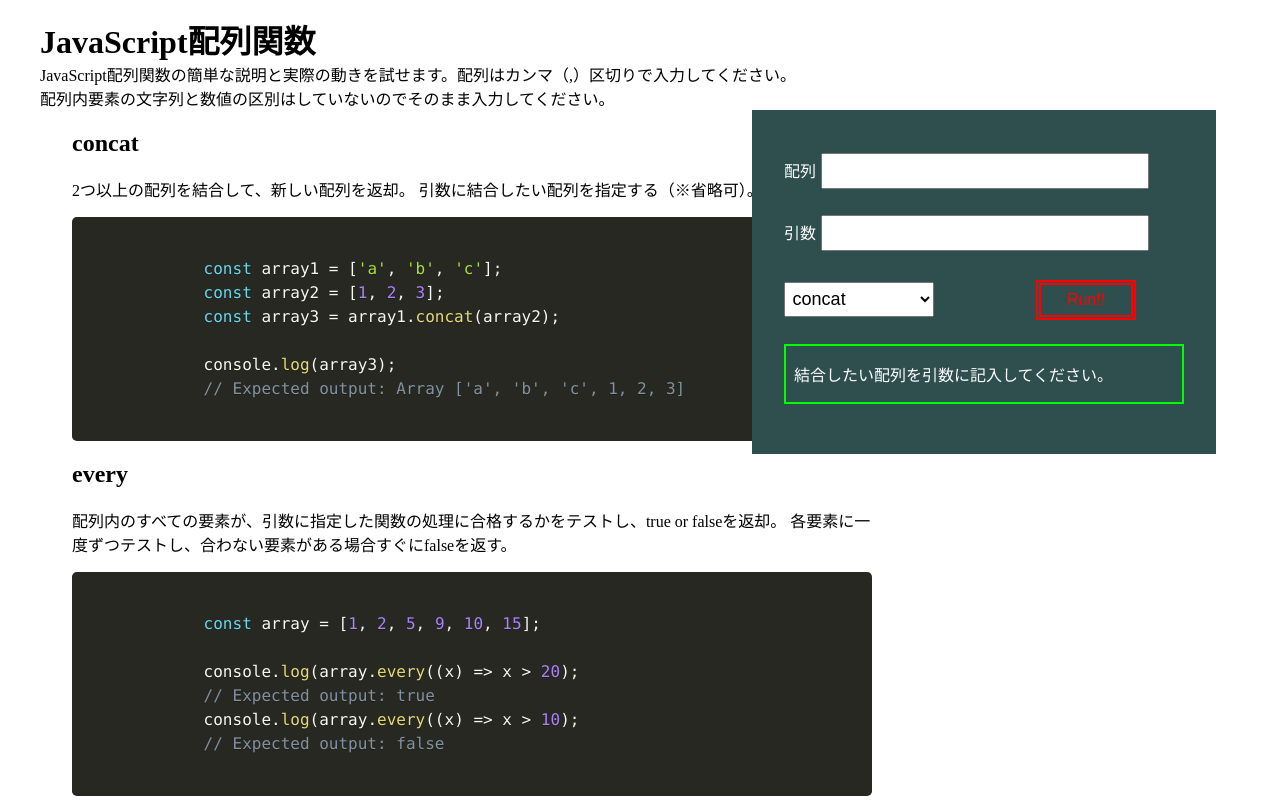
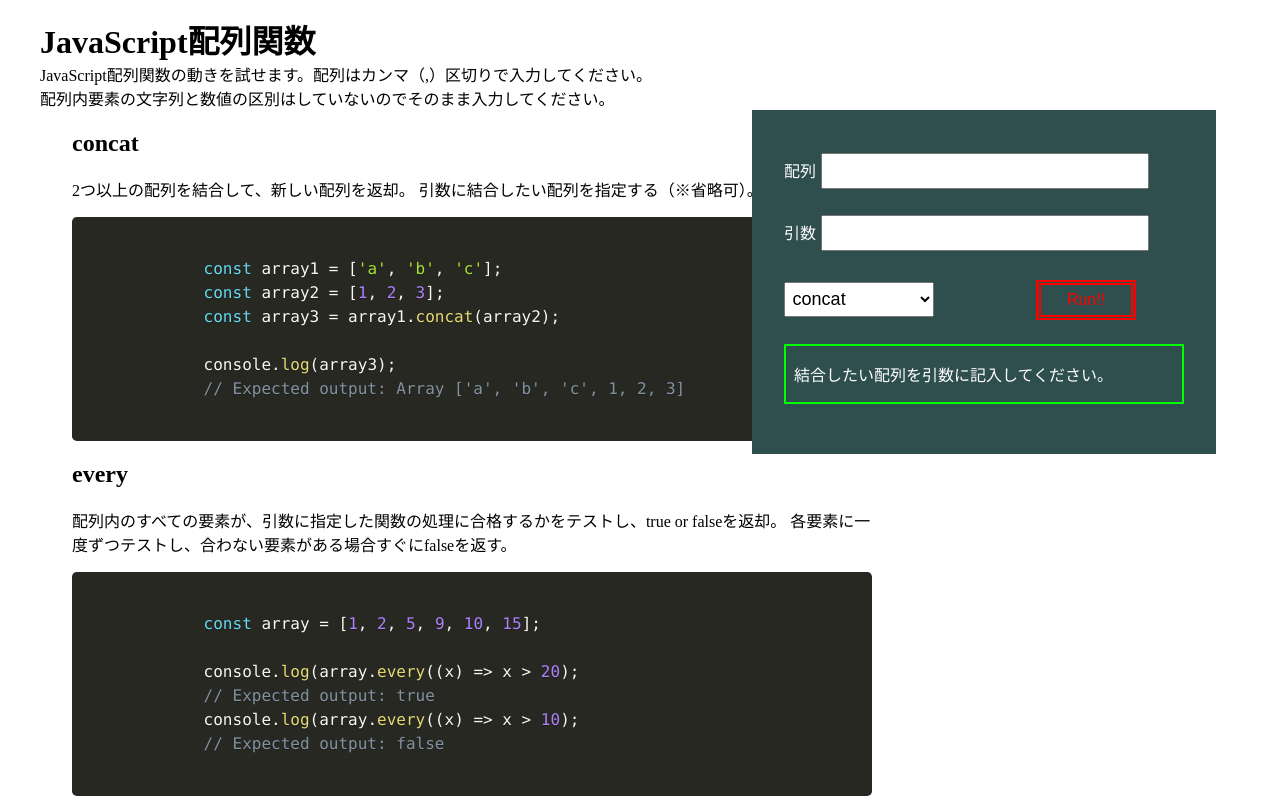
Before and after one commit to mymy3910/js_function, a plain HTML site: page index.html in a window 1280 px wide. Shown: the top 800 px of the page. Drawn offline with Linux system fonts and the light colour scheme.

Commit message:
ヘッダー文言修正

```diff
--- a/index.html
+++ b/index.html
@@ -11,7 +11,7 @@
 <body>
     <header>
       <h1>JavaScript配列関数</h1>
-        <p>JavaScript配列関数の簡単な説明と実際の動きを試せます。配列はカンマ（,）区切りで入力してください。</p>
+        <p>JavaScript配列関数の動きを試せます。配列はカンマ（,）区切りで入力してください。</p>
         <p>配列内要素の文字列と数値の区別はしていないのでそのまま入力してください。</p>
     </header>
     <div class = "execution_area">
```
